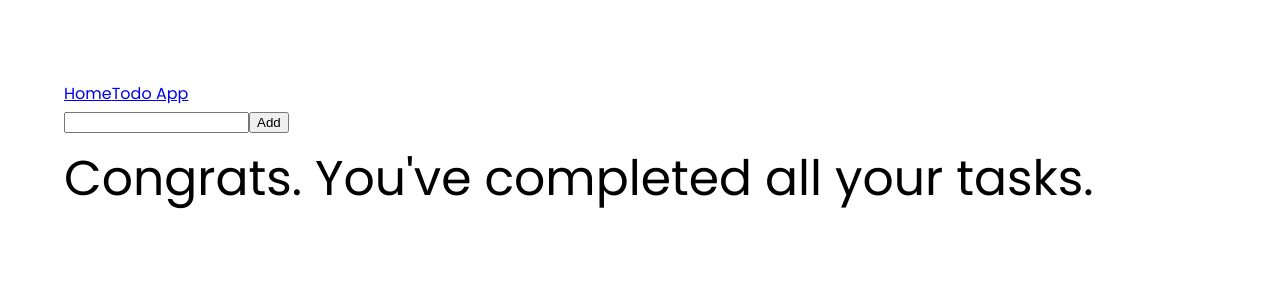
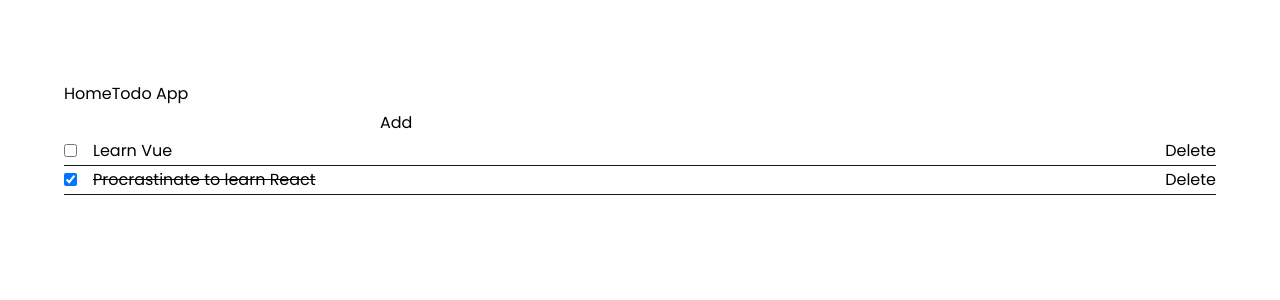
Before and after one commit to paulocuambe/tdd-vue, a Vue app: page /todo-app in a window 1280 px wide. Shown: the top 300 px of the page. Built offline with nearby package versions, Linux system fonts and the light colour scheme.

Commit message:
wip: styling

```diff
--- a/src/assets/reset.css
+++ b/src/assets/reset.css
@@ -1,48 +1,489 @@
-/* http://meyerweb.com/eric/tools/css/reset/
-   v2.0 | 20110126
-   License: none (public domain)
-*/
+/*! destyle.css v2.0.2 | MIT License | https://github.com/nicolas-cusan/destyle.css */
 
-html, body, div, span, applet, object, iframe,
-h1, h2, h3, h4, h5, h6, p, blockquote, pre,
-a, abbr, acronym, address, big, cite, code,
-del, dfn, em, img, ins, kbd, q, s, samp,
-small, strike, strong, sub, sup, tt, var,
-b, u, i, center,
-dl, dt, dd, ol, ul, li,
-fieldset, form, label, legend,
-table, caption, tbody, tfoot, thead, tr, th, td,
-article, aside, canvas, details, embed,
-figure, figcaption, footer, header, hgroup,
-menu, nav, output, ruby, section, summary,
-time, mark, audio, video {
-	margin: 0;
-	padding: 0;
-	border: 0;
-	font-size: 100%;
-	font: inherit;
-	vertical-align: baseline;
+/* Reset box-model and set borders */
+/* ============================================ */
+
+*,
+::before,
+::after {
+  box-sizing: border-box;
+  border-style: solid;
+  border-width: 0;
 }
-/* HTML5 display-role reset for older browsers */
-article, aside, details, figcaption, figure,
-footer, header, hgroup, menu, nav, section {
-	display: block;
+
+/* Document */
+/* ============================================ */
+
+/**
+ * 1. Correct the line height in all browsers.
+ * 2. Prevent adjustments of font size after orientation changes in iOS.
+ * 3. Remove gray overlay on links for iOS.
+ */
+
+html {
+  line-height: 1.15; /* 1 */
+  -webkit-text-size-adjust: 100%; /* 2 */
+  -webkit-tap-highlight-color: transparent; /* 3*/
 }
+
+/* Sections */
+/* ============================================ */
+
+/**
+ * Remove the margin in all browsers.
+ */
+
 body {
-	line-height: 1;
+  margin: 0;
 }
-ol, ul {
-	list-style: none;
+
+/**
+ * Render the `main` element consistently in IE.
+ */
+
+main {
+  display: block;
 }
-blockquote, q {
-	quotes: none;
+
+/* Vertical rhythm */
+/* ============================================ */
+
+p,
+table,
+blockquote,
+address,
+pre,
+iframe,
+form,
+figure,
+dl {
+  margin: 0;
 }
-blockquote:before, blockquote:after,
-q:before, q:after {
-	content: '';
-	content: none;
+
+/* Headings */
+/* ============================================ */
+
+h1,
+h2,
+h3,
+h4,
+h5,
+h6 {
+  font-size: inherit;
+  line-height: inherit;
+  font-weight: inherit;
+  margin: 0;
 }
+
+/* Lists (enumeration) */
+/* ============================================ */
+
+ul,
+ol {
+  margin: 0;
+  padding: 0;
+  list-style: none;
+}
+
+/* Lists (definition) */
+/* ============================================ */
+
+dt {
+  font-weight: bold;
+}
+
+dd {
+  margin-left: 0;
+}
+
+/* Grouping content */
+/* ============================================ */
+
+/**
+ * 1. Add the correct box sizing in Firefox.
+ * 2. Show the overflow in Edge and IE.
+ */
+
+hr {
+  box-sizing: content-box; /* 1 */
+  height: 0; /* 1 */
+  overflow: visible; /* 2 */
+  border-top-width: 1px;
+  margin: 0;
+  clear: both;
+  color: inherit;
+}
+
+/**
+ * 1. Correct the inheritance and scaling of font size in all browsers.
+ * 2. Correct the odd `em` font sizing in all browsers.
+ */
+
+pre {
+  font-family: monospace, monospace; /* 1 */
+  font-size: inherit; /* 2 */
+}
+
+address {
+  font-style: inherit;
+}
+
+/* Text-level semantics */
+/* ============================================ */
+
+/**
+ * Remove the gray background on active links in IE 10.
+ */
+
+a {
+  background-color: transparent;
+  text-decoration: none;
+  color: inherit;
+}
+
+/**
+ * 1. Remove the bottom border in Chrome 57-
+ * 2. Add the correct text decoration in Chrome, Edge, IE, Opera, and Safari.
+ */
+
+abbr[title] {
+  text-decoration: underline; /* 2 */
+  text-decoration: underline dotted; /* 2 */
+}
+
+/**
+ * Add the correct font weight in Chrome, Edge, and Safari.
+ */
+
+b,
+strong {
+  font-weight: bolder;
+}
+
+/**
+ * 1. Correct the inheritance and scaling of font size in all browsers.
+ * 2. Correct the odd `em` font sizing in all browsers.
+ */
+
+code,
+kbd,
+samp {
+  font-family: monospace, monospace; /* 1 */
+  font-size: inherit; /* 2 */
+}
+
+/**
+ * Add the correct font size in all browsers.
+ */
+
+small {
+  font-size: 80%;
+}
+
+/**
+ * Prevent `sub` and `sup` elements from affecting the line height in
+ * all browsers.
+ */
+
+sub,
+sup {
+  font-size: 75%;
+  line-height: 0;
+  position: relative;
+  vertical-align: baseline;
+}
+
+sub {
+  bottom: -0.25em;
+}
+
+sup {
+  top: -0.5em;
+}
+
+/* Embedded content */
+/* ============================================ */
+
+/**
+ * Prevent vertical alignment issues.
+ */
+
+img,
+embed,
+object,
+iframe {
+  vertical-align: bottom;
+}
+
+/* Forms */
+/* ============================================ */
+
+/**
+ * Reset form fields to make them styleable
+ */
+
+button,
+input,
+optgroup,
+select,
+textarea {
+  -webkit-appearance: none;
+  appearance: none;
+  vertical-align: middle;
+  color: inherit;
+  font: inherit;
+  background: transparent;
+  padding: 0;
+  margin: 0;
+  outline: 0;
+  border-radius: 0;
+  text-align: inherit;
+}
+
+/**
+ * Reset radio and checkbox appearance to preserve their look in iOS.
+ */
+
+[type="checkbox"] {
+  -webkit-appearance: checkbox;
+  appearance: checkbox;
+}
+
+[type="radio"] {
+  -webkit-appearance: radio;
+  appearance: radio;
+}
+
+/**
+ * Show the overflow in IE.
+ * 1. Show the overflow in Edge.
+ */
+
+button,
+input {
+  /* 1 */
+  overflow: visible;
+}
+
+/**
+ * Remove the inheritance of text transform in Edge, Firefox, and IE.
+ * 1. Remove the inheritance of text transform in Firefox.
+ */
+
+button,
+select {
+  /* 1 */
+  text-transform: none;
+}
+
+/**
+ * Correct the inability to style clickable types in iOS and Safari.
+ */
+
+button,
+[type="button"],
+[type="reset"],
+[type="submit"] {
+  cursor: pointer;
+  -webkit-appearance: none;
+  appearance: none;
+}
+
+button[disabled],
+[type="button"][disabled],
+[type="reset"][disabled],
+[type="submit"][disabled] {
+  cursor: default;
+}
+
+/**
+ * Remove the inner border and padding in Firefox.
+ */
+
+button::-moz-focus-inner,
+[type="button"]::-moz-focus-inner,
+[type="reset"]::-moz-focus-inner,
+[type="submit"]::-moz-focus-inner {
+  border-style: none;
+  padding: 0;
+}
+
+/**
+ * Restore the focus styles unset by the previous rule.
+ */
+
+button:-moz-focusring,
+[type="button"]:-moz-focusring,
+[type="reset"]:-moz-focusring,
+[type="submit"]:-moz-focusring {
+  outline: 1px dotted ButtonText;
+}
+
+/**
+ * Remove arrow in IE10 & IE11
+ */
+
+select::-ms-expand {
+  display: none;
+}
+
+/**
+ * Remove padding
+ */
+
+option {
+  padding: 0;
+}
+
+/**
+ * Reset to invisible
+ */
+
+fieldset {
+  margin: 0;
+  padding: 0;
+  min-width: 0;
+}
+
+/**
+ * 1. Correct the text wrapping in Edge and IE.
+ * 2. Correct the color inheritance from `fieldset` elements in IE.
+ * 3. Remove the padding so developers are not caught out when they zero out
+ *    `fieldset` elements in all browsers.
+ */
+
+legend {
+  color: inherit; /* 2 */
+  display: table; /* 1 */
+  max-width: 100%; /* 1 */
+  padding: 0; /* 3 */
+  white-space: normal; /* 1 */
+}
+
+/**
+ * Add the correct vertical alignment in Chrome, Firefox, and Opera.
+ */
+
+progress {
+  vertical-align: baseline;
+}
+
+/**
+ * Remove the default vertical scrollbar in IE 10+.
+ */
+
+textarea {
+  overflow: auto;
+}
+
+/**
+ * Correct the cursor style of increment and decrement buttons in Chrome.
+ */
+
+[type="number"]::-webkit-inner-spin-button,
+[type="number"]::-webkit-outer-spin-button {
+  height: auto;
+}
+
+/**
+ * 1. Correct the outline style in Safari.
+ */
+
+[type="search"] {
+  outline-offset: -2px; /* 1 */
+}
+
+/**
+ * Remove the inner padding in Chrome and Safari on macOS.
+ */
+
+[type="search"]::-webkit-search-decoration {
+  -webkit-appearance: none;
+}
+
+/**
+ * 1. Correct the inability to style clickable types in iOS and Safari.
+ * 2. Change font properties to `inherit` in Safari.
+ */
+
+::-webkit-file-upload-button {
+  -webkit-appearance: button; /* 1 */
+  font: inherit; /* 2 */
+}
+
+/**
+ * Clickable labels
+ */
+
+label[for] {
+  cursor: pointer;
+}
+
+/* Interactive */
+/* ============================================ */
+
+/*
+ * Add the correct display in Edge, IE 10+, and Firefox.
+ */
+
+details {
+  display: block;
+}
+
+/*
+ * Add the correct display in all browsers.
+ */
+
+summary {
+  display: list-item;
+}
+
+/*
+ * Remove outline for editable content.
+ */
+
+[contenteditable] {
+  outline: none;
+}
+
+/* Table */
+/* ============================================ */
+
 table {
-	border-collapse: collapse;
-	border-spacing: 0;
+  border-collapse: collapse;
+  border-spacing: 0;
 }
+
+caption {
+  text-align: left;
+}
+
+td,
+th {
+  vertical-align: top;
+  padding: 0;
+}
+
+th {
+  text-align: left;
+  font-weight: bold;
+}
+
+/* Misc */
+/* ============================================ */
+
+/**
+ * Add the correct display in IE 10+.
+ */
+
+template {
+  display: none;
+}
+
+/**
+ * Add the correct display in IE 10.
+ */
+
+[hidden] {
+  display: none;
+}
--- a/src/components/todo/TodoListItem.vue
+++ b/src/components/todo/TodoListItem.vue
@@ -1,7 +1,13 @@
 <template>
-  <div data-testid="todoItem">
-    <input type="checkbox" data-testid="todoCheckBox" v-model="todoItem.completed" @click="$emit('toggle')" />
-    <p data-testid="todoText" :class="{ 'through': todoItem.completed }">{{ todoItem.text }}</p>
+  <div class="todo" data-testid="todoItem">
+    <input
+      type="checkbox"
+      class="todo__checkbox"
+      data-testid="todoCheckBox"
+      v-model="todoItem.completed"
+      @click="$emit('toggle')"
+    />
+    <p data-testid="todoText" class="todo__text" :class="{ through: todoItem.completed }">{{ todoItem.text }}</p>
     <button data-testid="todoDeleteBtn" @click="$emit('delete')">Delete</button>
   </div>
 </template>
@@ -26,3 +32,21 @@ export default {
   },
 };
 </script>
+
+<style scoped>
+.todo {
+  display: flex;
+  align-items: center;
+  justify-content: space-between;
+  border-bottom: 1px solid #161615;
+}
+
+/* flex: [flex-grow] [flex-shrink] [flex-basis]; */
+.todo__text {
+  flex: 1 1 auto;
+}
+
+.todo__checkbox {
+  margin-right: 1em;
+}
+</style>
--- a/src/views/TodoApp.vue
+++ b/src/views/TodoApp.vue
@@ -1,5 +1,5 @@
 <template>
-  <todo-list :todo-list="[]" />
+  <todo-list :todo-list="todos" />
 </template>
 
 <script>
@@ -7,6 +7,23 @@ import TodoList from "@/components/todo/TodoList.vue";
 
 export default {
   components: { TodoList },
-  setup() {},
+  setup() {
+    const todos = [
+      {
+        id: new Date().getTime() + Math.round(Math.random() * 100),
+        text: "Learn Vue",
+        completed: false,
+      },
+      {
+        id: new Date().getTime() + Math.round(Math.random() * 100),
+        text: "Procrastinate to learn React",
+        completed: true,
+      },
+    ];
+
+    return {
+      todos,
+    };
+  },
 };
 </script>
```
